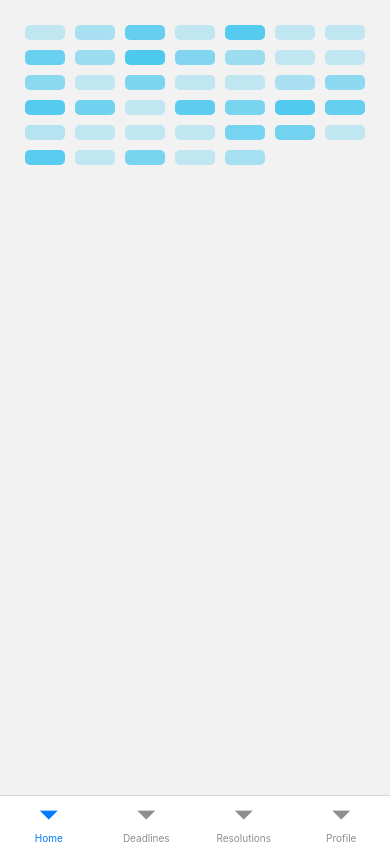
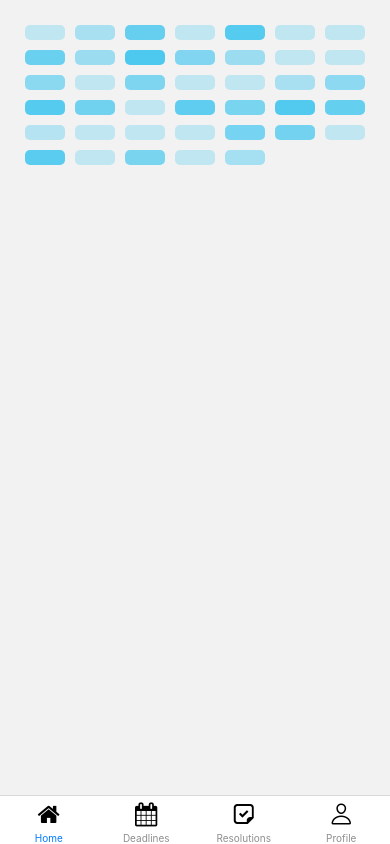
Before and after one commit to mjste/Hacknarok-2022, a React Native app: screen / in a window 390 px wide. Built offline with nearby package versions, Linux system fonts and the light colour scheme.

Commit message:
navigation bar icons

```diff
--- a/App.tsx
+++ b/App.tsx
@@ -1,50 +1,102 @@
-import { StyleSheet } from 'react-native'
-import { StatusBar } from 'expo-status-bar'
-import { NavigationContainer } from '@react-navigation/native'
-import { createNativeStackNavigator } from '@react-navigation/native-stack'
-import { createBottomTabNavigator } from '@react-navigation/bottom-tabs'
+import { StyleSheet } from "react-native";
+import { StatusBar } from "expo-status-bar";
+import { NavigationContainer } from "@react-navigation/native";
+import { createNativeStackNavigator } from "@react-navigation/native-stack";
+import { createBottomTabNavigator } from "@react-navigation/bottom-tabs";
 
-import Home from './screens/Home/Home'
-import Deadlines from './screens/Deadlines/Deadlines'
-import Resolutions from './screens/Resolutions/Resolutions'
-import Profile from './screens/Profile/Profile'
+import Home from "./screens/Home/Home";
+import Deadlines from "./screens/Deadlines/Deadlines";
+import Resolutions from "./screens/Resolutions/Resolutions";
+import Profile from "./screens/Profile/Profile";
+import { FontAwesome } from "@expo/vector-icons";
+import { MaterialCommunityIcons } from "@expo/vector-icons";
+import { Ionicons } from "@expo/vector-icons";
 
-const Tabs = createBottomTabNavigator()
+const Tabs = createBottomTabNavigator();
 const TabsNav = () => {
   return (
-		<Tabs.Navigator screenOptions={{ headerShown: false }}>
-			<Tabs.Screen name="Home" component={Home} />
-			<Tabs.Screen name="Deadlines" component={Deadlines} />
-			<Tabs.Screen name="Resolutions" component={Resolutions} />
-			<Tabs.Screen name="Profile" component={Profile} />
+    <Tabs.Navigator
+      screenOptions={{
+        headerShown: false,
+      }}
+    >
+      <Tabs.Screen
+        name="Home"
+        component={Home}
+        options={{
+          tabBarIcon: ({ focused, color, size }) => {
+            return <FontAwesome name="home" size={24} color="black" />;
+          },
+        }}
+      />
+
+      <Tabs.Screen
+        name="Deadlines"
+        component={Deadlines}
+        options={{
+          tabBarIcon: ({ focused, color, size }) => {
+            return <FontAwesome name="calendar" size={24} color="black" />;
+          },
+        }}
+      />
+      <Tabs.Screen
+        name="Resolutions"
+        component={Resolutions}
+        options={{
+          tabBarIcon: ({ focused, color, size }) => {
+            return (
+              <MaterialCommunityIcons
+                name="sticker-check-outline"
+                size={24}
+                color="black"
+              />
+            );
+          },
+        }}
+      />
+      <Tabs.Screen
+        name="Profile"
+        component={Profile}
+        options={{
+          tabBarIcon: ({ focused, color, size }) => {
+            return (
+              <Ionicons name="ios-person-outline" size={24} color="black" />
+            );
+          },
+        }}
+      />
     </Tabs.Navigator>
-	)
-}
+  );
+};
 
-const Stack = createNativeStackNavigator()
+const Stack = createNativeStackNavigator();
 const StackNav = () => {
   return (
     <Stack.Navigator>
-			<Stack.Screen name="Tabs" component={TabsNav} options={{ headerShown: false }} />
+      <Stack.Screen
+        name="Tabs"
+        component={TabsNav}
+        options={{ headerShown: false }}
+      />
       {/* <Stack.Screen name="AddDeadline" component={} /> */}
       {/* <Stack.Screen name="AddResolution" component={} /> */}
     </Stack.Navigator>
-	)
-}
+  );
+};
 
 export default () => {
   return (
     <NavigationContainer>
       <StackNav />
     </NavigationContainer>
-	)
-}
+  );
+};
 
 const styles = StyleSheet.create({
   container: {
     flex: 1,
-		backgroundColor: '#fff',
-		alignItems: 'center',
-		justifyContent: 'center',
+    backgroundColor: "#fff",
+    alignItems: "center",
+    justifyContent: "center",
   },
-})
+});
--- a/package.json
+++ b/package.json
@@ -10,6 +10,8 @@
     "eject": "expo eject"
   },
   "dependencies": {
+    "@fortawesome/fontawesome-svg-core": "^6.1.1",
+    "@fortawesome/free-solid-svg-icons": "^6.1.1",
     "@react-navigation/bottom-tabs": "^6.3.1",
     "@react-navigation/native": "^6.0.10",
     "@react-navigation/native-stack": "^6.6.1",
@@ -20,6 +22,8 @@
     "react-floating-action-button": "^1.0.5",
     "react-native": "0.64.3",
     "react-native-elements": "^3.4.2",
+    "react-native-svg": "^12.3.0",
+    "react-native-vector-icons": "^9.1.0",
     "react-native-web": "0.17.1"
   },
   "devDependencies": {
```
Also changed, not shown: 1 other file (tests, documents, lock files or other folders). Lines whose indentation alone changed are shown as unchanged.
